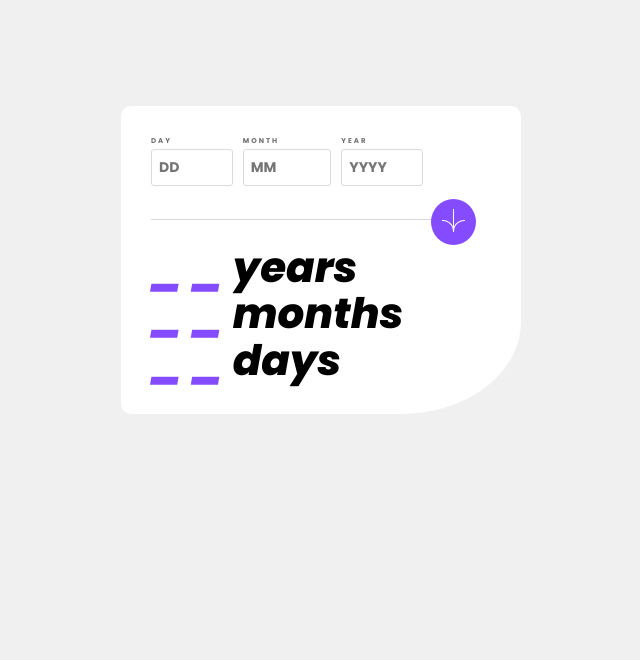
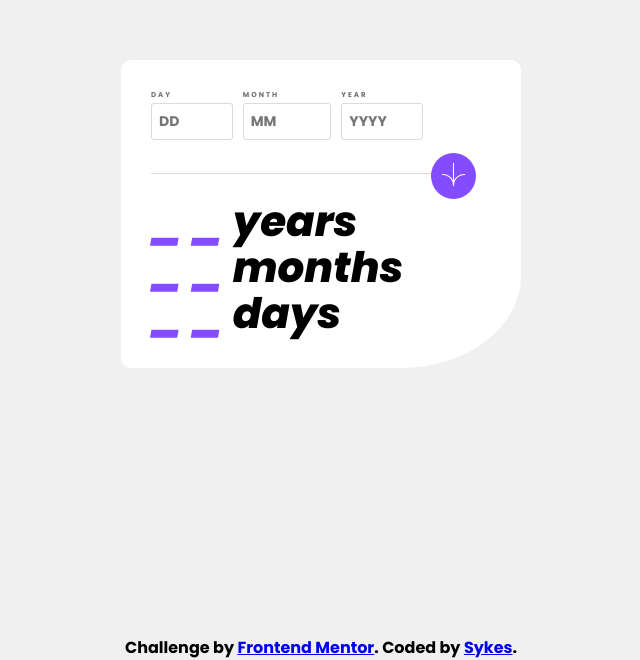
Before and after one commit to Sykes6ix/Age-Calculator-App, a plain HTML site: page index.html in a window 1280 px wide. Shown: the part 140-800 px from the top of the page, without its empty margins (319-959 px from the left). Drawn offline with Linux system fonts and the light colour scheme.

Commit message:
Added a footer

```diff
--- a/index.html
+++ b/index.html
@@ -10,6 +10,7 @@
 </head>
 <body>
   <main>
+    <div class="project">
       <form id="form">
           <div class="field">
             <label for="day">DAY</label>
@@ -43,13 +44,20 @@
           <div>  <span class="month-result">_ _ </span> months</div>
           <div>  <span  class="date-result">_ _ </span> days</div>
         </div>
+    </div>
+
 
     </main>
 
- <!--<div class="attribution">
-    Challenge by <a href="https://www.frontendmentor.io?ref=challenge" target="_blank">Frontend Mentor</a>.
-    Coded by <a href="#">Your Name Here</a>.
-  </div>>-->
+    <footer>
+      <div class="attribution">
+        Challenge by <a href="https://www.frontendmentor.io?ref=challenge" target="_blank">Frontend Mentor</a>.
+        Coded by <a href="https://github.com/Sykes6ix">Sykes</a>.
+     </div>
+
+    </footer>
+
+
   <script src="code.js"></script>
 </body>
 </html>
--- a/style.css
+++ b/style.css
@@ -7,11 +7,12 @@ body{
     margin: 0;
     padding: 0;
     display: flex;
+    flex-direction: column;
     align-items: center;
     justify-content: center;
     font-family: "Poppins", sans-serif;
     font-style: normal;
-    height: 100vh;
+    min-height: 100vh;
     box-sizing: border-box;
     background-color: var(--Grey-100);
 
@@ -27,12 +28,19 @@ body{
 
  }
 
- main {
+ .project {
+  margin-top: 50%;
     width: 400px;
     background-color:var(--white);
     padding: 30px;
     border-radius: 10px 10px 30% ;
     position: relative;
+
+
+ }
+ main{
+
+  flex: 1;
  }
 form{
 
@@ -137,6 +145,11 @@ span{
     font-weight: 800;
 }
 
+footer {
+
+
+}
+
 @media (max-width: 375px) {
 
     main {
```
